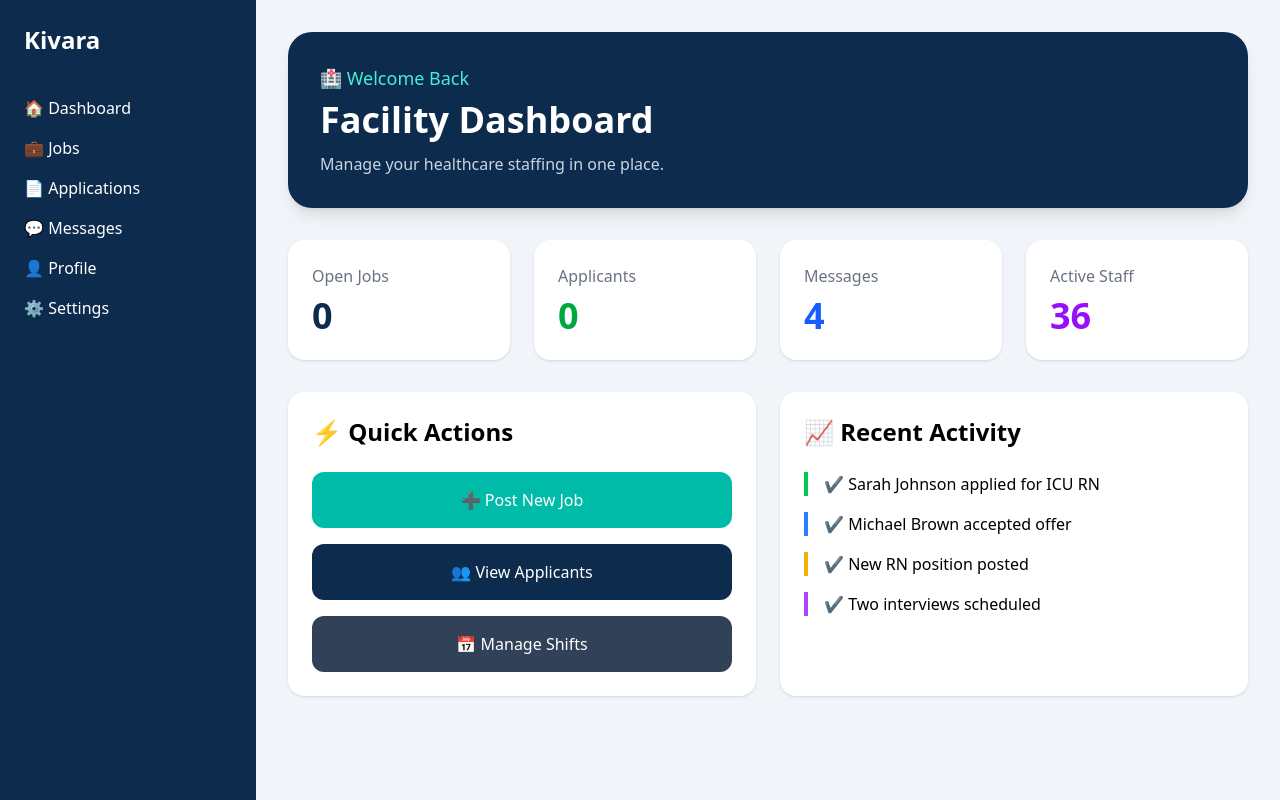
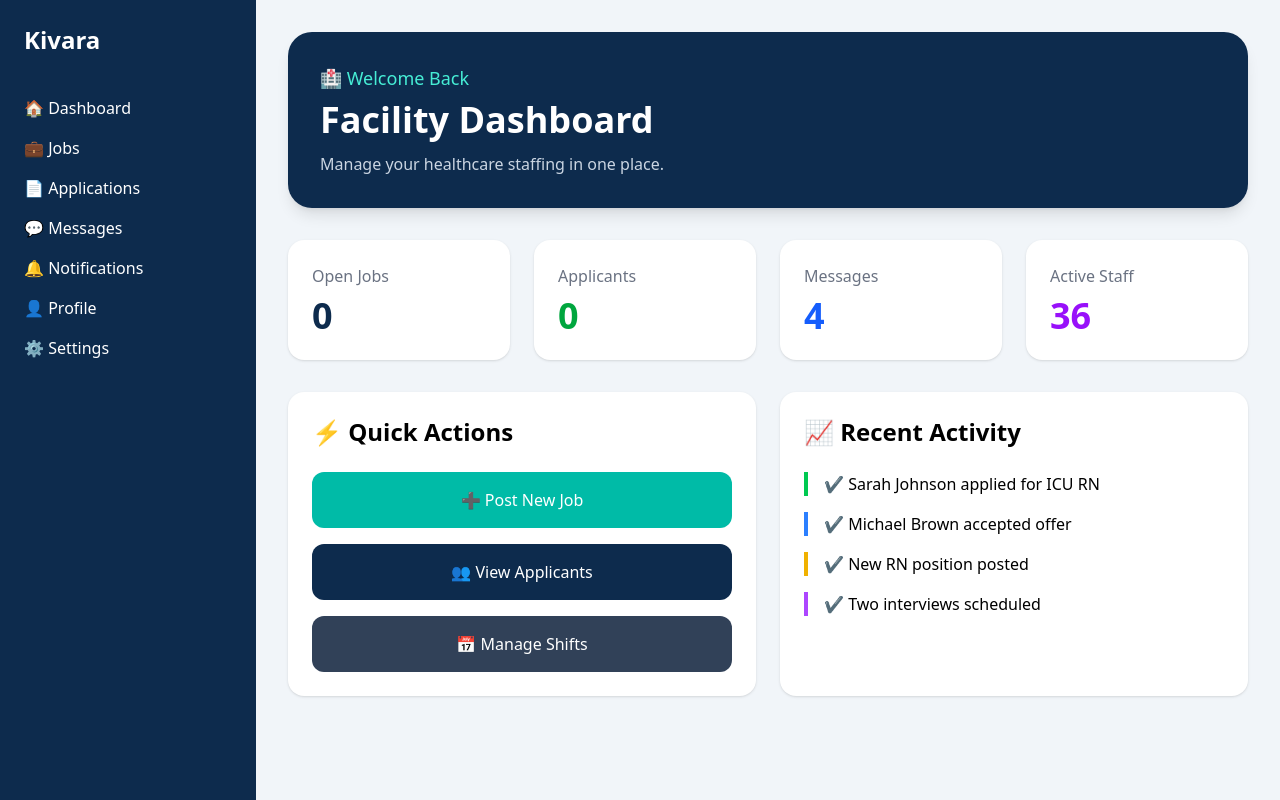
Before and after one commit to lakisha7923/kivara-website, a Next.js app: page /facility in a window 1280 px wide. Built offline with nearby package versions, Linux system fonts and the light colour scheme; no server answers; the database is empty.

Commit message:
Add real-time notification badge

```diff
--- a/app/professional/page.tsx
+++ b/app/professional/page.tsx
@@ -1,52 +1,67 @@
 "use client";
-import { getNotifications } from "@/lib/notificationService";
-import { Notification } from "@/types/notification";
+
 import Link from "next/link";
+import { useEffect, useState } from "react";
+import { onAuthStateChanged } from "firebase/auth";
+import { doc, getDoc } from "firebase/firestore";
+
 import ProtectedRoute from "../../components/auth/ProtectedRoute";
 import DashboardLayout from "@/components/dashboard/DashboardLayout";
 import JobCard from "@/components/dashboard/JobCard";
-import { useEffect, useState } from "react";
+
 import { auth, db } from "@/lib/firebase";
 import { getJobs } from "@/lib/jobService";
+import { getNotifications } from "@/lib/notificationService";
+
 import { Job } from "@/types/job";
-import {
-  doc,
-  getDoc,
-} from "firebase/firestore";
-
-
+import { Notification } from "@/types/notification";
 
 export default function ProfessionalDashboard() {
   const [fullName, setFullName] = useState("");
   const [jobs, setJobs] = useState<Job[]>([]);
   const [notifications, setNotifications] = useState<Notification[]>([]);
+
   useEffect(() => {
-    const loadData = async () => {
-      const user = auth.currentUser;
+    const unsubscribe = onAuthStateChanged(auth, async (user) => {
+      if (!user) {
+        setFullName("");
+        setNotifications([]);
+        return;
+      }
 
-      if (user) {
+      try {
+        // Load professional profile
         const userDoc = await getDoc(doc(db, "users", user.uid));
 
         if (userDoc.exists()) {
-          setFullName(userDoc.data().fullName);
-        }
+          const userData = userDoc.data();
+          setFullName(userData.fullName || "");
         }
 
+        // Load available jobs
         const jobsData = await getJobs();
         setJobs(jobsData);
-    };
 
-    loadData();
+        // Load notifications
+        const notificationData = await getNotifications(user.uid);
+        setNotifications(notificationData);
+      } catch (error) {
+        console.error("Unable to load professional dashboard:", error);
+      }
+    });
+
+    return () => unsubscribe();
   }, []);
+
+  const unreadNotifications = notifications.filter(
+    (notification) => !notification.read
+  ).length;
 
   return (
     <ProtectedRoute>
       <DashboardLayout>
-
         {/* Welcome Banner */}
-
         <header className="bg-[#0D2B4D] text-white rounded-3xl shadow-lg p-8">
-
           <p className="text-teal-300 text-lg">
             👋 Good Afternoon
           </p>
@@ -58,15 +73,11 @@ setJobs(jobsData);
           <p className="text-slate-300 mt-3">
             Ready to find your next healthcare opportunity?
           </p>
-
         </header>
 
-        {/* Work Ready Card */}
-
+        {/* Work Ready */}
         <section className="mt-8 space-y-6">
-
           <div className="bg-white rounded-2xl shadow p-6 border-l-8 border-green-500">
-
             <h2 className="text-2xl font-bold text-green-700">
               🟢 Work Ready
             </h2>
@@ -76,29 +87,42 @@ setJobs(jobsData);
             </p>
 
             <div className="mt-6 space-y-2">
-
               <p>✅ Profile Complete</p>
-
               <p>✅ Resume Uploaded</p>
-
               <p>✅ License Verified</p>
-
               <p>✅ Background Check</p>
-
-              <p>⚠ BLS Renewal Due in 30 Days</p>
-
+              <p>⚠️ BLS Renewal Due in 30 Days</p>
+            </div>
           </div>
 
+          {/* Unread Notifications */}
+          {unreadNotifications > 0 && (
+            <Link href="/notifications">
+              <div className="bg-yellow-50 border-l-8 border-yellow-500 rounded-2xl shadow p-6 hover:shadow-xl transition cursor-pointer">
+                <h2 className="text-2xl font-bold text-yellow-700">
+                  🔔 Notifications
+                </h2>
+
+                <p className="text-gray-700 mt-3">
+                  You have{" "}
+                  <span className="font-bold">
+                    {unreadNotifications}
+                  </span>{" "}
+                  unread notification
+                  {unreadNotifications > 1 ? "s" : ""}.
+                </p>
+
+                <p className="mt-4 text-[#0D2B4D] font-semibold">
+                  View Notifications →
+                </p>
               </div>
+            </Link>
+          )}
 
           {/* Dashboard Cards */}
-
           <div className="grid md:grid-cols-2 gap-6">
-
             {/* Available Jobs */}
-
             <div className="bg-white rounded-2xl shadow p-6">
-
               <h2 className="text-xl font-bold mb-4">
                 📋 Available Jobs
               </h2>
@@ -117,14 +141,11 @@ setJobs(jobsData);
                   ))}
                 </div>
               )}
-
             </div>
 
             {/* Upcoming Shifts */}
-
             <Link href="/professional/shifts">
-  <div className="bg-white rounded-2xl shadow p-6 hover:shadow-xl transition cursor-pointer">
-
+              <div className="bg-white rounded-2xl shadow p-6 hover:shadow-xl transition cursor-pointer h-full">
                 <h2 className="text-xl font-bold mb-2">
                   📅 Upcoming Shifts
                 </h2>
@@ -133,13 +154,15 @@ setJobs(jobsData);
                   View your scheduled shifts.
                 </p>
 
+                <p className="text-[#0D2B4D] font-semibold mt-4">
+                  View Shifts →
+                </p>
               </div>
             </Link>
 
             {/* Messages */}
-
-  <div className="bg-white rounded-2xl shadow p-6">
-
+            <Link href="/messages">
+              <div className="bg-white rounded-2xl shadow p-6 hover:shadow-xl transition cursor-pointer h-full">
                 <h2 className="text-xl font-bold mb-2">
                   💬 Messages
                 </h2>
@@ -148,13 +171,15 @@ setJobs(jobsData);
                   Communicate with healthcare facilities.
                 </p>
 
+                <p className="text-[#0D2B4D] font-semibold mt-4">
+                  Open Messages →
+                </p>
               </div>
+            </Link>
 
             {/* Applications */}
-
             <Link href="/professional/applications">
-    <div className="bg-white rounded-2xl shadow p-6 hover:shadow-xl transition cursor-pointer">
-
+              <div className="bg-white rounded-2xl shadow p-6 hover:shadow-xl transition cursor-pointer h-full">
                 <h2 className="text-xl font-bold mb-2">
                   📄 Applications
                 </h2>
@@ -163,14 +188,15 @@ setJobs(jobsData);
                   Track your submitted applications.
                 </p>
 
+                <p className="text-[#0D2B4D] font-semibold mt-4">
+                  View Applications →
+                </p>
               </div>
             </Link>
 
             {/* My Profile */}
-
             <Link href="/professional/profile">
-    <div className="bg-white rounded-2xl shadow p-6 hover:shadow-xl transition cursor-pointer">
-
+              <div className="bg-white rounded-2xl shadow p-6 hover:shadow-xl transition cursor-pointer h-full">
                 <h2 className="text-xl font-bold mb-2">
                   👤 My Profile
                 </h2>
@@ -179,13 +205,41 @@ setJobs(jobsData);
                   Update your profile and credentials.
                 </p>
 
+                <p className="text-[#0D2B4D] font-semibold mt-4">
+                  View Profile →
+                </p>
               </div>
             </Link>
 
+            {/* Notifications */}
+            <Link href="/notifications">
+              <div className="bg-white rounded-2xl shadow p-6 hover:shadow-xl transition cursor-pointer h-full">
+                <h2 className="text-xl font-bold mb-2">
+                  🔔 Notifications
+                </h2>
+
+                {unreadNotifications > 0 ? (
+                  <p className="text-gray-600">
+                    You have{" "}
+                    <span className="font-bold text-teal-700">
+                      {unreadNotifications}
+                    </span>{" "}
+                    unread notification
+                    {unreadNotifications > 1 ? "s" : ""}.
+                  </p>
+                ) : (
+                  <p className="text-gray-600">
+                    You're all caught up.
+                  </p>
+                )}
+
+                <p className="text-[#0D2B4D] font-semibold mt-4">
+                  View Notifications →
+                </p>
               </div>
-
+            </Link>
+          </div>
         </section>
-
       </DashboardLayout>
     </ProtectedRoute>
   );
--- a/components/dashboard/Sidebar.tsx
+++ b/components/dashboard/Sidebar.tsx
@@ -1,15 +1,71 @@
+"use client";
+
 import Link from "next/link";
+import { useEffect, useState } from "react";
+import { onAuthStateChanged } from "firebase/auth";
+import {
+  collection,
+  onSnapshot,
+  orderBy,
+  query,
+  where,
+} from "firebase/firestore";
+
+import { auth, db } from "@/lib/firebase";
 
 export default function Sidebar() {
+  const [unreadCount, setUnreadCount] = useState(0);
+
+  useEffect(() => {
+    let unsubscribeNotifications = () => {};
+
+    const unsubscribeAuth = onAuthStateChanged(auth, (user) => {
+      // Remove any previous notification listener
+      unsubscribeNotifications();
+
+      if (!user) {
+        setUnreadCount(0);
+        return;
+      }
+
+      const notificationsQuery = query(
+        collection(db, "notifications"),
+        where("userId", "==", user.uid),
+        orderBy("createdAt", "desc")
+      );
+
+      unsubscribeNotifications = onSnapshot(
+        notificationsQuery,
+        (snapshot) => {
+          const unread = snapshot.docs.filter(
+            (notification) =>
+              notification.data().read === false
+          ).length;
+
+          setUnreadCount(unread);
+        },
+        (error) => {
+          console.error(
+            "Unable to listen for notifications:",
+            error
+          );
+        }
+      );
+    });
+
+    return () => {
+      unsubscribeNotifications();
+      unsubscribeAuth();
+    };
+  }, []);
+
   return (
-    <aside className="w-64 min-h-screen bg-[#0D2B4D] text-white p-6">
-
+    <aside className="w-64 bg-[#0D2B4D] text-white min-h-screen p-6">
       <h1 className="text-2xl font-bold mb-10">
         Kivara
       </h1>
 
       <nav className="space-y-4">
-
         <Link
           href="/professional"
           className="block hover:text-teal-300"
@@ -39,6 +95,19 @@ export default function Sidebar() {
         </Link>
 
         <Link
+          href="/notifications"
+          className="flex items-center justify-between hover:text-teal-300"
+        >
+          <span>🔔 Notifications</span>
+
+          {unreadCount > 0 && (
+            <span className="bg-red-500 text-white text-xs font-bold min-w-6 h-6 px-2 rounded-full flex items-center justify-center">
+              {unreadCount > 99 ? "99+" : unreadCount}
+            </span>
+          )}
+        </Link>
+
+        <Link
           href="#"
           className="block hover:text-teal-300"
         >
@@ -51,9 +120,7 @@ export default function Sidebar() {
         >
           ⚙️ Settings
         </Link>
-
       </nav>
-
     </aside>
   );
 }
```
Lines whose indentation alone changed are shown as unchanged.
